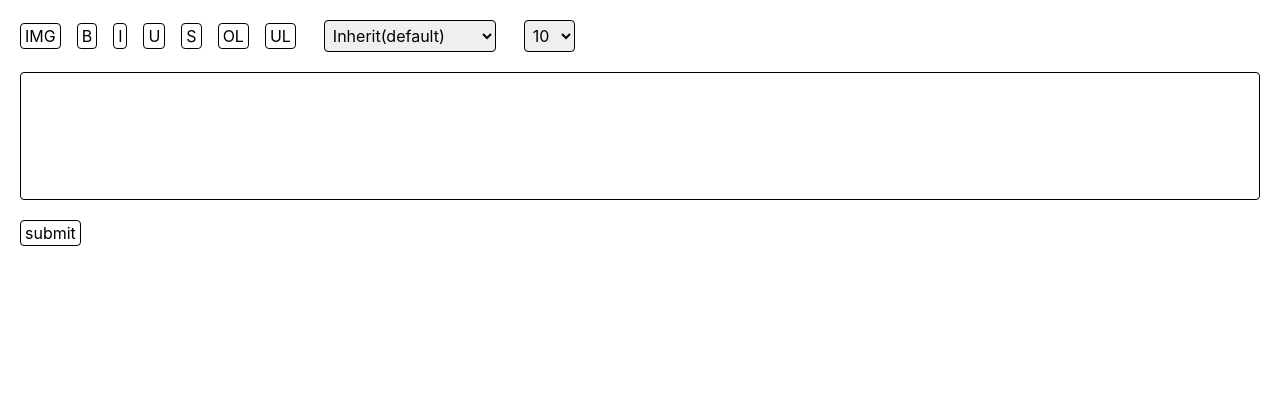
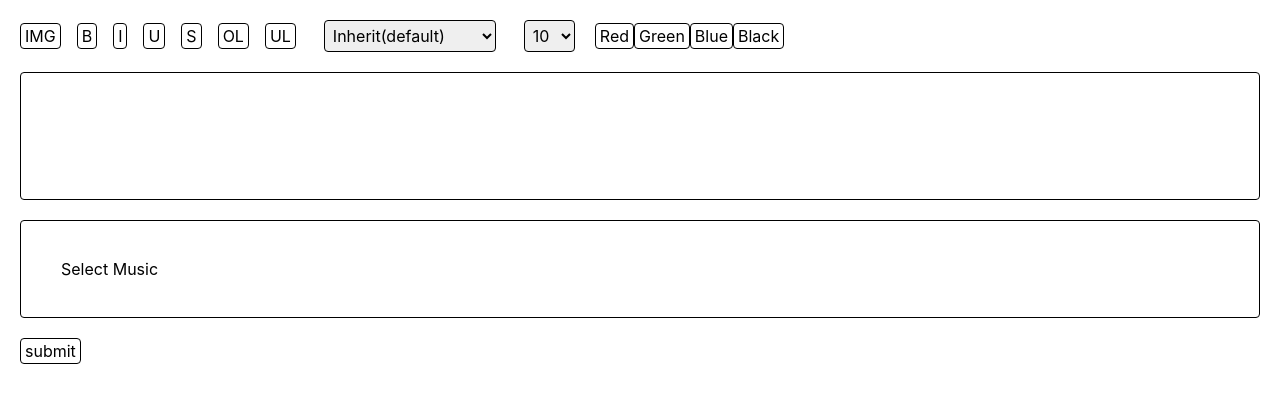
Before and after one commit to seokahee/RE-V-UP-VER3, a Next.js app: page /editor in a window 1280 px wide. Shown: the top 402 px of the page. Built offline with nearby package versions, Linux system fonts and the light colour scheme.

Commit message:
Feat(#51): 글자색 변경 기능 신규

```diff
--- a/src/components/editor/BasicEditor.tsx
+++ b/src/components/editor/BasicEditor.tsx
@@ -2,6 +2,8 @@ import React, { useRef } from "react";
 import ChangeFont from "./ChangeFont";
 import ChangeFontSize from "./ChangeFontSize";
 import ChangeFontStyle from "./ChangeFontStyle";
+import SelectMusic from "./SelectMusic";
+import ChangeFontColor from "./ChangeFontColor";
 
 const BasicEditor = () => {
   const editorRef = useRef<HTMLDivElement>(null);
@@ -15,12 +17,14 @@ const BasicEditor = () => {
       <ChangeFontStyle ref={editorRef} />
       <ChangeFont ref={editorRef} />
       <ChangeFontSize ref={editorRef} />
+      <ChangeFontColor ref={editorRef} />
       <div
         id="editor"
         ref={editorRef}
         contentEditable
         className={`mx-5 p-10 border border-black border-solid rounded min-h-32 [&>img]:w-full`}
       ></div>
+      <SelectMusic />
       <button
         className="btn ml-5 mr-2 my-5 p-1 border border-solid border-black rounded"
         onClick={submitHandler}
--- /dev/null
+++ b/src/components/editor/ChangeFontColor.tsx
@@ -0,0 +1,33 @@
+import React, { forwardRef } from "react";
+
+const ChangeFontColor = forwardRef<HTMLDivElement>((props, ref) => {
+  const fontColorList: string[] = ["#ff0000", "#00ff00", "#0000ff", "#000000"];
+  const fontColorNameList: string[] = ["Red", "Green", "Blue", "Black"];
+
+  const applyColor = (color: string): void => {
+    if (typeof ref !== "function") {
+      if (ref && ref.current) {
+        document.execCommand("foreColor", false, color);
+        ref.current.focus({ preventScroll: true });
+      }
+    }
+  };
+
+  return (
+    <>
+      {fontColorList.map((value, index) => (
+        <button
+          key={index}
+          className={`btn my-5 p-1 border border-solid border-black rounded text-[${fontColorList[index]}]`}
+          onClick={() => applyColor(fontColorList[index])}
+        >
+        {fontColorNameList[index]}
+        </button>
+      ))}
+    </>
+  );
+});
+
+ChangeFontColor.displayName = "ChangeFontColor";
+
+export default ChangeFontColor;
--- a/src/components/editor/ChangeFontSize.tsx
+++ b/src/components/editor/ChangeFontSize.tsx
@@ -23,10 +23,10 @@ const ChangeFontSize = forwardRef<HTMLDivElement>((props, ref) => {
         id="select-font-size"
         ref={fontSizeSelectorRef}
         onChange={(event) => changeFontSize(parseInt(event.target.value))}
-        className={`ml-5 mr-2 my-5 p-1 border border-solid border-black rounded`}
+        className={`ml-5 mr-5 my-5 p-1 border border-solid border-black rounded`}
       >
         {fontSizeList.map((size, index) => (
-          <option key={index} value={index+1}>
+          <option key={index} value={index + 1}>
             {size}
           </option>
         ))}
@@ -36,5 +36,4 @@ const ChangeFontSize = forwardRef<HTMLDivElement>((props, ref) => {
 });
 ChangeFontSize.displayName = "ChangeFontSize";
 
-
 export default ChangeFontSize;
--- /dev/null
+++ b/src/components/editor/SelectMusic.tsx
@@ -0,0 +1,11 @@
+import React from "react";
+
+const SelectMusic = () => {
+  return (
+    <div
+      className={`mx-5 mt-5 p-10 border border-black border-solid rounded [&>img]:w-full`}
+    >Select Music</div>
+  );
+};
+
+export default SelectMusic;
```
